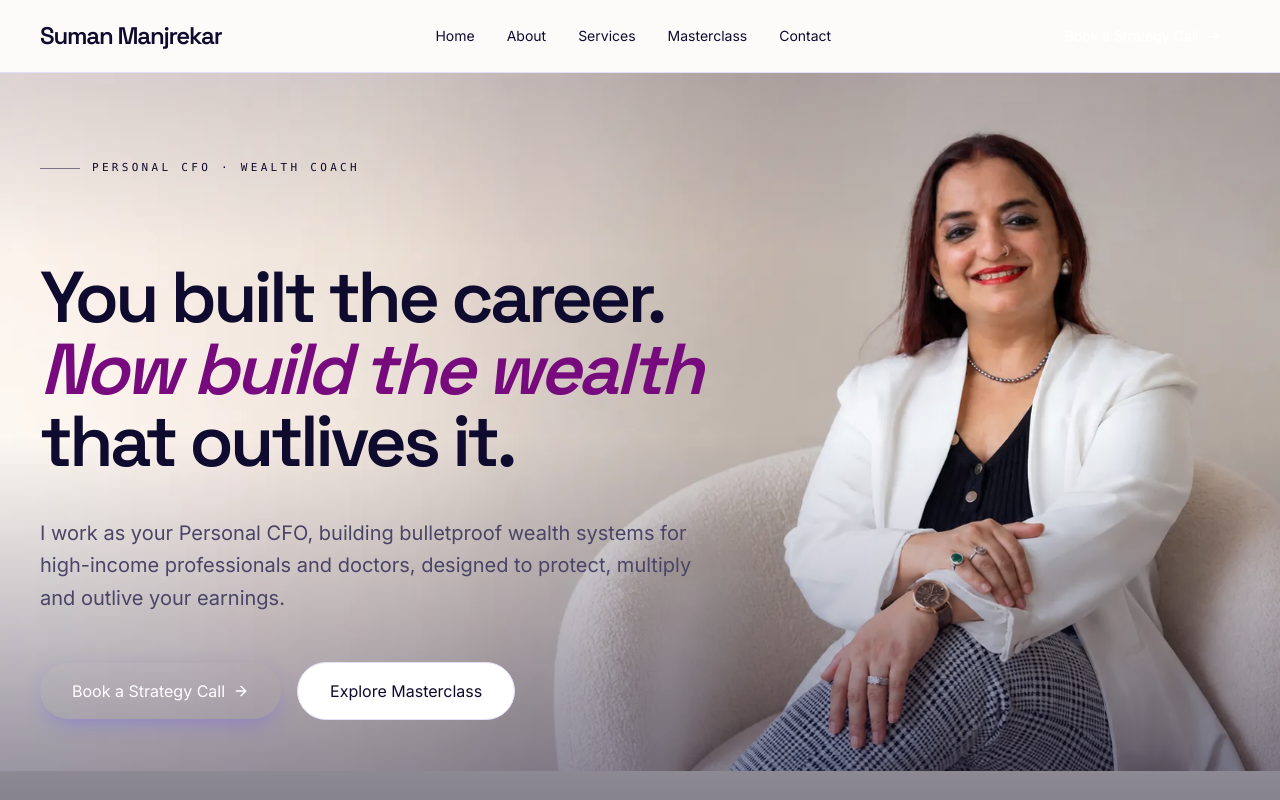
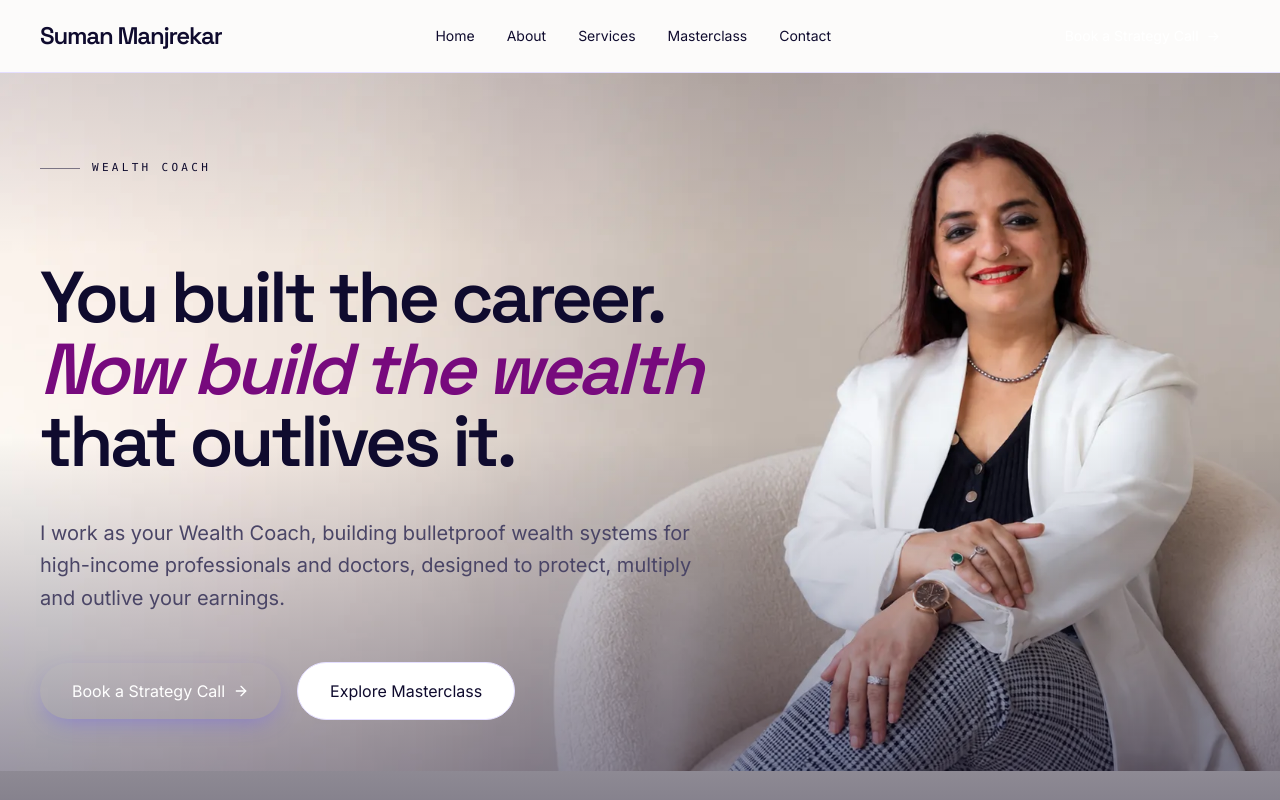
Before and after one commit to ShettyAryan/successwithsuman2, a React (Vite) app: page / in a window 1280 px wide. Shown: the top 800 px of the page. Built offline with nearby package versions, Linux system fonts and the light colour scheme.

Commit message:
Removed Personal CFO from all pages

```diff
--- a/index.html
+++ b/index.html
@@ -5,8 +5,8 @@
 
       <meta charset="UTF-8" />
       <meta name="viewport" content="width=device-width, initial-scale=1.0" />
-      <title>Suman Manjrekar | Personal CFO & Wealth Coach in India</title>
-      <meta name="description" content="Personal CFO and Wealth Coach for high-income professionals and doctors. IRDA &amp; AMFI certified, 19+ years' experience building protected, compounding wealth." />
+      <title>Suman Manjrekar | Wealth Coach in India</title>
+      <meta name="description" content="Wealth Coach for high-income professionals and doctors. IRDA &amp; AMFI certified, 19+ years' experience building protected, compounding wealth." />
       <meta name="robots" content="index, follow" />
       <link rel="canonical" href="https://sumanmanjrekar.com/" />
       <link rel="icon" href="/favicon.svg" type="image/svg+xml" />
@@ -17,14 +17,14 @@
 
       <meta property="og:type" content="website" />
       <meta property="og:site_name" content="Success With Suman" />
-      <meta property="og:title" content="Suman Manjrekar | Personal CFO & Wealth Coach in India" />
-      <meta property="og:description" content="Personal CFO and Wealth Coach for high-income professionals and doctors. IRDA &amp; AMFI certified, 19+ years' experience building protected, compounding wealth." />
+      <meta property="og:title" content="Suman Manjrekar | Wealth Coach in India" />
+      <meta property="og:description" content="Wealth Coach for high-income professionals and doctors. IRDA &amp; AMFI certified, 19+ years' experience building protected, compounding wealth." />
       <meta property="og:url" content="https://sumanmanjrekar.com/" />
       <meta property="og:image" content="https://sumanmanjrekar.com/og-image.jpg" />
       <meta property="og:locale" content="en_IN" />
       <meta name="twitter:card" content="summary_large_image" />
-      <meta name="twitter:title" content="Suman Manjrekar | Personal CFO & Wealth Coach in India" />
-      <meta name="twitter:description" content="Personal CFO and Wealth Coach for high-income professionals and doctors. IRDA &amp; AMFI certified, 19+ years' experience building protected, compounding wealth." />
+      <meta name="twitter:title" content="Suman Manjrekar | Wealth Coach in India" />
+      <meta name="twitter:description" content="Wealth Coach for high-income professionals and doctors. IRDA &amp; AMFI certified, 19+ years' experience building protected, compounding wealth." />
       <meta name="twitter:image" content="https://sumanmanjrekar.com/og-image.jpg" />
 
       <link rel="preconnect" href="https://fonts.googleapis.com" />
--- a/src/app/components/Footer.tsx
+++ b/src/app/components/Footer.tsx
@@ -13,7 +13,7 @@ export function Footer() {
               Success with Suman
             </div>
             <p className="text-white/65 leading-relaxed max-w-md">
-              Personal CFO & Wealth Coach helping high-income professionals turn earnings into lasting,
+              Wealth Coach helping high-income professionals turn earnings into lasting,
               protected, multi-generational wealth.
             </p>
           </div>
--- a/src/app/lib/schema.ts
+++ b/src/app/lib/schema.ts
@@ -13,7 +13,7 @@ export const organizationNode = {
   logo: `${SITE_URL}/icon-512.png`,
   image: `${SITE_URL}/og-image.jpg`,
   description:
-    'Personal CFO and wealth coaching practice run by Suman Manjrekar, serving high-income professionals, doctors and NRIs across India with insurance, mutual fund and retirement planning support.',
+    'Wealth coaching practice run by Suman Manjrekar, serving high-income professionals, doctors and NRIs across India with insurance, mutual fund and retirement planning support.',
   email: 'connect@successwithsuman.com',
   telephone: '+91-91313-13128',
   areaServed: { '@type': 'Country', name: 'India' },
@@ -28,9 +28,9 @@ export const personNode = {
   '@id': `${SITE_URL}/about/#person`,
   name: 'Suman Manjrekar',
   url: `${SITE_URL}/about`,
-  jobTitle: 'Personal CFO & Wealth Coach',
+  jobTitle: 'Wealth Coach',
   description:
-    'Personal CFO and Wealth Coach to high-income professionals, doctors and founders. IRDA & AMFI certified, with 19+ years in financial services and 7,000+ hours of training.',
+    'Wealth Coach to high-income professionals, doctors and founders. IRDA & AMFI certified, with 19+ years in financial services and 7,000+ hours of training.',
   worksFor: { '@id': `${SITE_URL}/#organization` },
   award: 'Top 100 Speakers of India',
   hasCredential: [
--- a/src/app/pages/About.tsx
+++ b/src/app/pages/About.tsx
@@ -100,7 +100,7 @@ export default function About() {
   return (
     <div className="bg-white overflow-x-hidden">
       <Seo
-        title="About Suman Manjrekar | Personal CFO, Coach & Author"
+        title="About Suman Manjrekar | Wealth Coach & Author"
         description="Meet Suman Manjrekar: IRDA & AMFI certified wealth coach, Amazon bestselling author of 'I Will Never Die', and creator of the MMH wealth framework."
         path="/about"
         jsonLd={aboutJsonLd}
@@ -112,7 +112,7 @@ export default function About() {
         {/* Mobile: header clearance + subject crop. Desktop: previous scaled framing preserved */}
         <img
           src={heroPortrait}
-          alt="Suman Manjrekar, Personal CFO, Wealth Coach and author"
+          alt="Suman Manjrekar, Wealth Coach and author"
           fetchPriority="high"
           decoding="async"
           className="absolute left-0 right-0 bottom-0 top-16 w-full object-cover object-[80%_18%] sm:inset-0 sm:top-0 sm:object-[65%_35%] sm:scale-[1.25] sm:origin-[65%_38%]"
@@ -146,8 +146,8 @@ export default function About() {
               className="text-3xl sm:text-5xl md:text-6xl lg:text-7xl tracking-tighter leading-[1.05] sm:leading-[1]"
               style={{ color: '#0F0B2E' }}
             >
-              Personal CFO.<br />
               Wealth Coach.<br />
+              Speaker.<br />
               <span style={{ color: '#770a7d' }} className="italic">Author.</span>
             </motion.h1>
             <motion.p
@@ -203,7 +203,7 @@ export default function About() {
               That is when MMH was born. <span className="text-violet">Money Management for the architecture, Mindset for the operating system, Healing for the wounds underneath.</span> Three pillars, working at once.
             </p>
             <p>
-              Today I work as a Personal CFO and Wealth Coach to high-income professionals, doctors and founders, with
+              Today I work as a Wealth Coach to high-income professionals, doctors and founders, with
               the same belief I started with: making money is the easy part. Keeping it, growing it, protecting it,
               that is where freedom lives.
             </p>
@@ -375,7 +375,7 @@ export default function About() {
           <div className="absolute inset-0 bg-[radial-gradient(circle_at_top,rgba(255,255,255,0.18),transparent_60%)]" />
           <div className="relative">
             <h2 className="text-3xl sm:text-4xl md:text-6xl tracking-tighter leading-[1.05] max-w-3xl mx-auto text-white">
-              Want me as your Personal CFO?
+              Want me as your Wealth Coach?
             </h2>
             <p className="mt-6 text-base md:text-lg text-white/85 max-w-xl mx-auto">
               Book a private strategy call. Walk away with clarity, whether or not we work together.
--- a/src/app/pages/Contact.tsx
+++ b/src/app/pages/Contact.tsx
@@ -82,7 +82,7 @@ export default function Contact() {
         {/* Mobile: header clearance + subject crop. Desktop: previous framing preserved */}
         <img
           src={heroPortrait}
-          alt="Suman Manjrekar, Personal CFO — contact and strategy call booking"
+          alt="Suman Manjrekar, Wealth Coach — contact and strategy call booking"
           fetchPriority="high"
           decoding="async"
           className="absolute left-0 right-0 bottom-0 top-16 w-full object-cover object-[82%_16%] sm:top-0 sm:bottom-auto sm:h-[118%] sm:object-[72%_28%] sm:-translate-y-[10%]"
--- a/src/app/pages/Home.tsx
+++ b/src/app/pages/Home.tsx
@@ -65,8 +65,8 @@ const pillars = [
   },
   {
     n: '02',
-    title: 'Personal CFO approach',
-    body: 'I track inflows, optimise allocations, and decide like a CFO would for a business.',
+    title: 'Hands-on wealth approach',
+    body: 'I track inflows, optimise allocations, and make decisions the way a well-run business would.',
   },
   {
     n: '03',
@@ -107,8 +107,8 @@ const homeFaqs = [
     a: 'Working professionals and doctors who want their earnings to grow into lasting, protected wealth rather than staying as unstructured income.',
   },
   {
-    q: 'What does a Personal CFO do?',
-    a: 'Suman works as a Personal CFO, tracking inflows, optimising allocations and architecting systems that protect, multiply and outlive your earnings.',
+    q: 'What does a Wealth Coach do?',
+    a: 'Suman works as a Wealth Coach, tracking inflows, optimising allocations and architecting systems that protect, multiply and outlive your earnings.',
   },
   {
     q: 'What areas does she cover?',
@@ -130,8 +130,8 @@ export default function Home() {
   return (
     <div className="bg-white overflow-x-hidden">
       <Seo
-        title="Suman Manjrekar | Personal CFO & Wealth Coach in India"
-        description="Personal CFO and Wealth Coach for high-income professionals and doctors. IRDA & AMFI certified, 19+ years' experience building protected, compounding wealth."
+        title="Suman Manjrekar | Wealth Coach in India"
+        description="Wealth Coach for high-income professionals and doctors. IRDA & AMFI certified, 19+ years' experience building protected, compounding wealth."
         path="/"
         jsonLd={homeJsonLd}
       />
@@ -142,7 +142,7 @@ export default function Home() {
         {/* Anchored below fixed header + object-top so her head isn't cropped */}
         <img
           src={heroPortrait}
-          alt="Suman Manjrekar, Personal CFO and Wealth Coach"
+          alt="Suman Manjrekar, Wealth Coach"
           fetchPriority="high"
           decoding="async"
           className="absolute left-0 right-0 bottom-0 top-16 md:top-[4.5rem] w-full object-cover object-[75%_0%] sm:object-[center_0%]"
@@ -166,7 +166,7 @@ export default function Home() {
           >
             <div className="flex items-center gap-3">
               <span className="w-8 sm:w-10 h-px" style={{ background: 'rgba(15,11,46,0.5)' }} />
-              Personal CFO · Wealth Coach
+              Wealth Coach
             </div>
 
           </motion.div>
@@ -191,7 +191,7 @@ export default function Home() {
               className="mt-6 sm:mt-10 text-sm sm:text-base md:text-xl leading-relaxed max-w-2xl"
               style={{ color: '#4A4566' }}
             >
-              I work as your Personal CFO, building bulletproof wealth systems for high-income
+              I work as your Wealth Coach, building bulletproof wealth systems for high-income
               professionals and doctors, designed to protect, multiply and outlive your earnings.
             </motion.p>
 
@@ -283,7 +283,7 @@ export default function Home() {
             <div className="relative aspect-video w-full">
               <img
                 src={heroPortrait}
-                alt="Suman Manjrekar, Personal CFO and Wealth Coach — video introduction"
+                alt="Suman Manjrekar, Wealth Coach — video introduction"
                 loading="lazy"
                 decoding="async"
                 className="absolute inset-0 w-full h-full object-cover object-[75%_20%] sm:object-[center_20%] opacity-90"
@@ -460,7 +460,7 @@ export default function Home() {
                 make their wealth grow at the same pace. That is where I step in.
               </p>
               <p>
-                I work like your <span className="text-ink">Personal CFO and Wealth Coach</span> ,
+                I work as your <span className="text-ink">Wealth Coach</span>,
                 tracking inflows, optimising allocations, and architecting bulletproof systems
                 that protect, multiply and outlive you.
               </p>
@@ -798,7 +798,7 @@ function AboutCarousel() {
                 {isNear ? (
                   <img
                     src={src}
-                    alt={`Suman Manjrekar, Personal CFO and Wealth Coach — portrait ${displayIndex + 1} of ${total}`}
+                    alt={`Suman Manjrekar, Wealth Coach — portrait ${displayIndex + 1} of ${total}`}
                     draggable={false}
                     decoding="async"
                     loading={i === 1 ? 'eager' : 'lazy'}
--- a/src/app/pages/Masterclass.tsx
+++ b/src/app/pages/Masterclass.tsx
@@ -44,7 +44,7 @@ const services = [
     icon: Compass,
     title: 'Financial Planning',
     tag: 'Direct',
-    body: 'Your full financial picture in one map: income, expenses, taxes, goals, risks. The CFO view of your life.',
+    body: 'Your full financial picture in one map: income, expenses, taxes, goals, risks. A complete view of your financial life.',
     points: ['Cash flow architecture', 'Goal-based roadmap', 'Annual strategy reviews'],
   },
   {
@@ -660,12 +660,12 @@ export default function Masterclass() {
               <div className="font-mono text-xs tracking-widest text-white/50 uppercase mb-2">Private Advisory</div>
               <h3 className="text-3xl tracking-tighter mb-4 text-white">Work 1-2-1 with Suman</h3>
               <p className="text-white/70 leading-relaxed mb-6">
-                For professionals who want a dedicated Personal CFO. Suman works directly with a limited number of clients each year, building fully bespoke MMH wealth plans, reviewing every rupee and every policy.
+                For professionals who want dedicated 1-2-1 wealth coaching. Suman works directly with a limited number of clients each year, building fully bespoke MMH wealth plans, reviewing every rupee and every policy.
               </p>
               <ul className="space-y-3 flex-1 border-t border-white/15 pt-6 mt-2 mb-8">
                 {[
                   'Fully custom MMH wealth blueprint',
-                  'Personal CFO, monthly deep dives',
+                  'Monthly deep-dive reviews',
                   'Insurance, MF, tax and succession',
                   'Priority WhatsApp access',
                   'Quarterly in-depth strategy reviews',
--- a/src/app/pages/Services.tsx
+++ b/src/app/pages/Services.tsx
@@ -133,7 +133,7 @@ export default function Services() {
     <div className="bg-white overflow-x-hidden">
       <Seo
         title="Wealth, Insurance & Retirement Services | Suman Manjrekar"
-        description="Insurance, mutual funds, retirement and legacy planning services from Suman Manjrekar, Personal CFO to high-income professionals and doctors in India."
+        description="Insurance, mutual funds, retirement and legacy planning services from Suman Manjrekar, Wealth Coach to high-income professionals and doctors in India."
         path="/services"
         jsonLd={servicesJsonLd}
       />
@@ -144,7 +144,7 @@ export default function Services() {
         {/* Anchored below fixed header + object-top so her head isn't cropped */}
         <img
           src={heroPortrait}
-          alt="Suman Manjrekar, Personal CFO — insurance, investment and retirement services"
+          alt="Suman Manjrekar, Wealth Coach — insurance, investment and retirement services"
           fetchPriority="high"
           decoding="async"
           className="absolute left-0 right-0 bottom-0 top-16 md:top-[4.5rem] w-full object-cover object-[80%_12%] sm:object-[72%_10%]"
@@ -189,7 +189,7 @@ export default function Services() {
               className="mt-6 sm:mt-10 text-sm sm:text-base md:text-xl leading-relaxed max-w-2xl"
               style={{ color: '#4A4566' }}
             >
-              A complete personal CFO offering, from protection to wealth creation, structured around your
+              A complete wealth coaching offering, from protection to wealth creation, structured around your
               life stage and long-term goals.
             </motion.p>
             <motion.div
```
Also changed, not shown: public/llms.txt.
